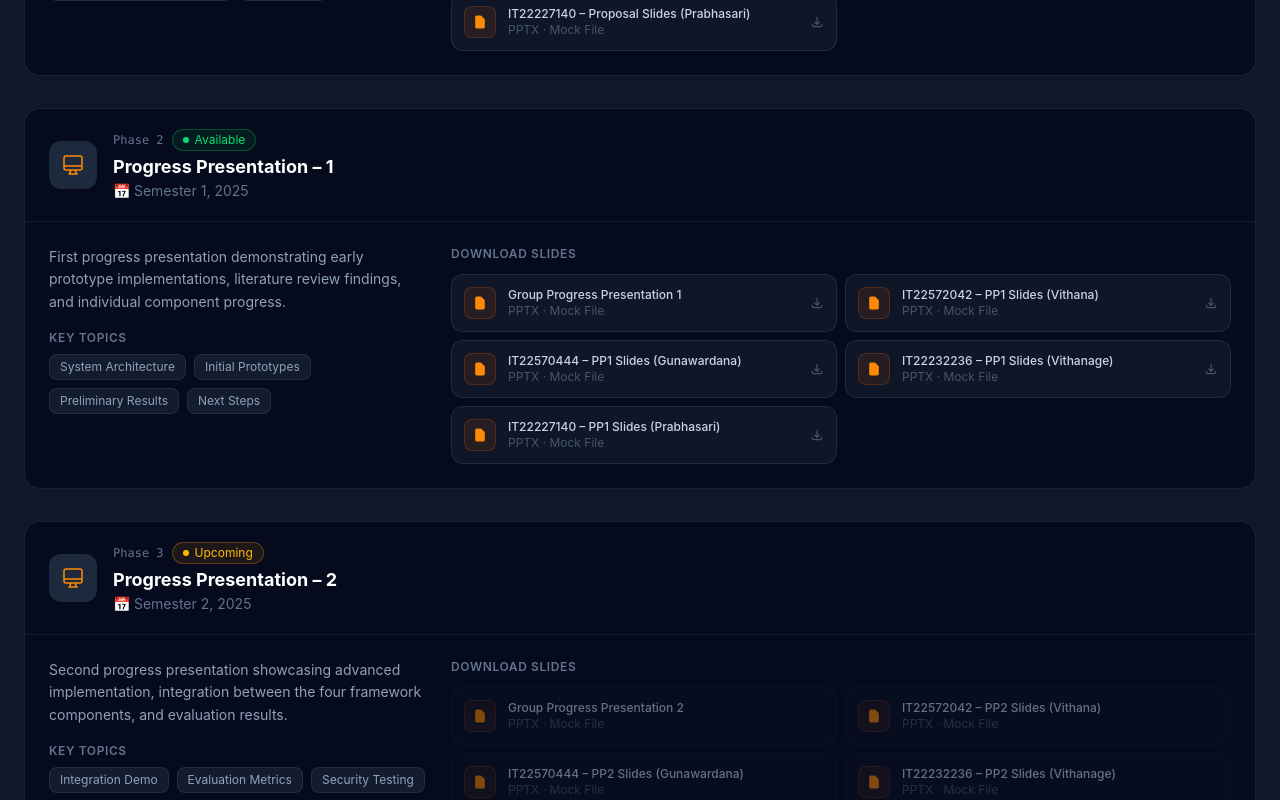
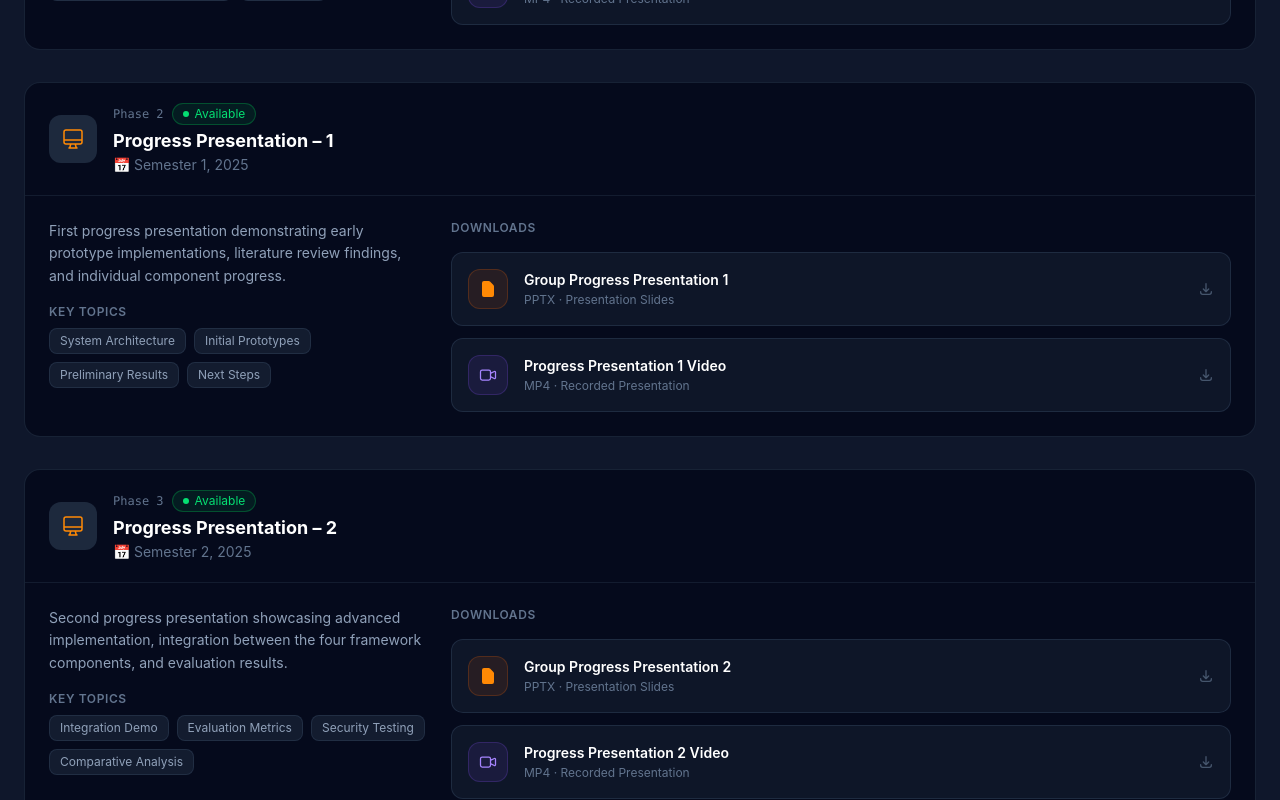
Before and after one commit to KavinMadusanka/Safe-AI-Web-Site, a React app in the folder frontend/: page / in a window 1280 px wide. Shown: the part 8180-8980 px from the top of the page. Built offline with nearby package versions, Linux system fonts and the light colour scheme; the HTML template or start-up script is replaced by a standard one.

Commit message:
Add video links and simplify slides data

```diff
--- a/frontend/src/pages/SlidesOfPastPresentations.jsx
+++ b/frontend/src/pages/SlidesOfPastPresentations.jsx
@@ -6,13 +6,8 @@ const presentations = [
     status: "available",
     description:
       "Initial proposal slides covering the research problem, objectives, conceptual framework, and methodology for the Trusted Framework for AI Code Integration.",
-    slides: [
-      { name: "Group Proposal Presentation", file: "#proposal-slides-group.pptx", type: "PPTX" },
-      { name: "IT22572042 – Proposal Slides (Vithana)", file: "#proposal-slides-vithana.pptx", type: "PPTX" },
-      { name: "IT22570444 – Proposal Slides (Gunawardana)", file: "#proposal-slides-gunawardana.pptx", type: "PPTX" },
-      { name: "IT22232236 – Proposal Slides (Vithanage)", file: "#proposal-slides-vithanage.pptx", type: "PPTX" },
-      { name: "IT22227140 – Proposal Slides (Prabhasari)", file: "#proposal-slides-prabhasari.pptx", type: "PPTX" },
-    ],
+    slides: { name: "Group Proposal Presentation", file: "#proposal-slides-group.pptx", type: "PPTX" },
+    video: { name: "Proposal Presentation Video", file: "#proposal-video.mp4" },
     highlights: ["Problem Statement", "Literature Gap", "Proposed Solution Overview", "Team Roles"],
   },
   {
@@ -22,29 +17,19 @@ const presentations = [
     status: "available",
     description:
       "First progress presentation demonstrating early prototype implementations, literature review findings, and individual component progress.",
-    slides: [
-      { name: "Group Progress Presentation 1", file: "#pp1-slides-group.pptx", type: "PPTX" },
-      { name: "IT22572042 – PP1 Slides (Vithana)", file: "#pp1-slides-vithana.pptx", type: "PPTX" },
-      { name: "IT22570444 – PP1 Slides (Gunawardana)", file: "#pp1-slides-gunawardana.pptx", type: "PPTX" },
-      { name: "IT22232236 – PP1 Slides (Vithanage)", file: "#pp1-slides-vithanage.pptx", type: "PPTX" },
-      { name: "IT22227140 – PP1 Slides (Prabhasari)", file: "#pp1-slides-prabhasari.pptx", type: "PPTX" },
-    ],
+    slides: { name: "Group Progress Presentation 1", file: "#pp1-slides-group.pptx", type: "PPTX" },
+    video: { name: "Progress Presentation 1 Video", file: "#pp1-video.mp4" },
     highlights: ["System Architecture", "Initial Prototypes", "Preliminary Results", "Next Steps"],
   },
   {
     id: 3,
     title: "Progress Presentation – 2",
     date: "Semester 2, 2025",
-    status: "upcoming",
+    status: "available",
     description:
       "Second progress presentation showcasing advanced implementation, integration between the four framework components, and evaluation results.",
-    slides: [
-      { name: "Group Progress Presentation 2", file: "#pp2-slides-group.pptx", type: "PPTX" },
-      { name: "IT22572042 – PP2 Slides (Vithana)", file: "#pp2-slides-vithana.pptx", type: "PPTX" },
-      { name: "IT22570444 – PP2 Slides (Gunawardana)", file: "#pp2-slides-gunawardana.pptx", type: "PPTX" },
-      { name: "IT22232236 – PP2 Slides (Vithanage)", file: "#pp2-slides-vithanage.pptx", type: "PPTX" },
-      { name: "IT22227140 – PP2 Slides (Prabhasari)", file: "#pp2-slides-prabhasari.pptx", type: "PPTX" },
-    ],
+    slides: { name: "Group Progress Presentation 2", file: "#pp2-slides-group.pptx", type: "PPTX" },
+    video: { name: "Progress Presentation 2 Video", file: "#pp2-video.mp4" },
     highlights: ["Integration Demo", "Evaluation Metrics", "Security Testing", "Comparative Analysis"],
   },
   {
@@ -54,13 +39,8 @@ const presentations = [
     status: "upcoming",
     description:
       "Final research presentation covering the complete framework, experimental evaluation, contributions, and future directions.",
-    slides: [
-      { name: "Group Final Presentation", file: "#final-slides-group.pptx", type: "PPTX" },
-      { name: "IT22572042 – Final Slides (Vithana)", file: "#final-slides-vithana.pptx", type: "PPTX" },
-      { name: "IT22570444 – Final Slides (Gunawardana)", file: "#final-slides-gunawardana.pptx", type: "PPTX" },
-      { name: "IT22232236 – Final Slides (Vithanage)", file: "#final-slides-vithanage.pptx", type: "PPTX" },
-      { name: "IT22227140 – Final Slides (Prabhasari)", file: "#final-slides-prabhasari.pptx", type: "PPTX" },
-    ],
+    slides: { name: "Group Final Presentation", file: "#final-slides-group.pptx", type: "PPTX" },
+    video: { name: "Final Presentation Video", file: "#final-video.mp4" },
     highlights: ["Complete Demo", "Research Outcomes", "Novelty & Contributions", "Q&A Session"],
   },
 ];
@@ -88,22 +68,22 @@ export default function SlidesOfPastPresentations() {
           </span>
           <h2 className="text-3xl md:text-4xl font-black text-white mb-4">Slides of Past Presentations</h2>
           <p className="text-slate-400 max-w-2xl mx-auto">
-            Presentation slides from all project milestones. Download individual or group slides for each phase.
+            Presentation slides from all project milestones. Download slides or watch the recorded video for each phase.
           </p>
         </div>
 
         <div className="space-y-8">
           {presentations.map((pres) => {
             const sc = statusConfig[pres.status];
+            const isAvailable = pres.status === "available";
+
             return (
               <div
                 key={pres.id}
                 className="bg-slate-950/70 border border-slate-800/80 hover:border-cyan-500/25 rounded-2xl overflow-hidden transition-all duration-300"
               >
                 {/* Header bar */}
-                <div className="flex items-center justify-between gap-4 px-6 py-5 border-b border-slate-800/60">
-                  <div className="flex items-center gap-4">
-                    {/* Slide icon */}
+                <div className="flex items-center gap-4 px-6 py-5 border-b border-slate-800/60">
                   <div className="w-12 h-12 flex-shrink-0 bg-slate-800 rounded-xl flex items-center justify-center">
                     <svg className="w-6 h-6 text-orange-400" fill="none" viewBox="0 0 24 24" stroke="currentColor">
                       <path strokeLinecap="round" strokeLinejoin="round" strokeWidth={1.5} d="M9.75 17L9 20l-1 1h8l-1-1-.75-3M3 13h18M5 17h14a2 2 0 002-2V5a2 2 0 00-2-2H5a2 2 0 00-2 2v10a2 2 0 002 2z" />
@@ -121,14 +101,12 @@ export default function SlidesOfPastPresentations() {
                     <p className="text-slate-500 text-sm">📅 {pres.date}</p>
                   </div>
                 </div>
-                </div>
 
                 {/* Body */}
                 <div className="p-6 grid md:grid-cols-3 gap-6">
                   {/* Description + highlights */}
                   <div className="md:col-span-1">
                     <p className="text-slate-400 text-sm leading-relaxed mb-4">{pres.description}</p>
-                    <div>
                     <p className="text-slate-500 text-xs font-semibold uppercase tracking-wider mb-2">Key Topics</p>
                     <div className="flex flex-wrap gap-2">
                       {pres.highlights.map((h) => (
@@ -141,43 +119,64 @@ export default function SlidesOfPastPresentations() {
                       ))}
                     </div>
                   </div>
-                  </div>
 
-                  {/* Slide downloads */}
-                  <div className="md:col-span-2">
-                    <p className="text-slate-500 text-xs font-semibold uppercase tracking-wider mb-3">Download Slides</p>
-                    <div className="grid sm:grid-cols-2 gap-2">
-                      {pres.slides.map((slide) => (
+                  {/* Downloads: slide + video */}
+                  <div className="md:col-span-2 flex flex-col gap-3">
+                    <p className="text-slate-500 text-xs font-semibold uppercase tracking-wider mb-1">Downloads</p>
+
+                    {/* Slide */}
                     <a
-                          key={slide.name}
-                          href={slide.file}
-                          onClick={(e) => e.preventDefault()}
-                          className={`flex items-center gap-3 p-3 rounded-xl border transition-all duration-200 group ${
-                            pres.status === "available"
+                      href={isAvailable ? pres.slides.file : undefined}
+                      target={isAvailable ? "_blank" : undefined}
+                      rel="noopener noreferrer"
+                      className={`flex items-center gap-4 p-4 rounded-xl border transition-all duration-200 group ${
+                        isAvailable
                           ? "bg-slate-800/40 border-slate-700/50 hover:border-cyan-500/40 hover:bg-slate-800/80 cursor-pointer"
-                              : "bg-slate-800/20 border-slate-800/40 opacity-50 cursor-not-allowed"
+                          : "bg-slate-800/20 border-slate-800/40 opacity-50 cursor-not-allowed pointer-events-none"
                       }`}
                     >
-                          {/* PPTX icon */}
-                          <div className="w-8 h-8 flex-shrink-0 bg-orange-500/10 border border-orange-500/20 rounded-lg flex items-center justify-center">
-                            <svg className="w-4 h-4 text-orange-400" fill="currentColor" viewBox="0 0 20 20">
+                      <div className="w-10 h-10 flex-shrink-0 bg-orange-500/10 border border-orange-500/20 rounded-xl flex items-center justify-center">
+                        <svg className="w-5 h-5 text-orange-400" fill="currentColor" viewBox="0 0 20 20">
                           <path fillRule="evenodd" d="M4 4a2 2 0 012-2h4.586A2 2 0 0112 2.586L15.414 6A2 2 0 0116 7.414V16a2 2 0 01-2 2H6a2 2 0 01-2-2V4z" clipRule="evenodd" />
                         </svg>
                       </div>
                       <div className="flex-1 min-w-0">
-                            <p className="text-slate-300 group-hover:text-white text-xs font-medium truncate transition-colors">
-                              {slide.name}
-                            </p>
-                            <p className="text-slate-600 text-xs">{slide.type} · Mock File</p>
+                        <p className="text-white text-sm font-semibold">{pres.slides.name}</p>
+                        <p className="text-slate-500 text-xs mt-0.5">{pres.slides.type} · Presentation Slides</p>
                       </div>
-                          {pres.status === "available" && (
-                            <svg className="w-3.5 h-3.5 text-slate-600 group-hover:text-cyan-400 transition-colors flex-shrink-0" fill="none" viewBox="0 0 24 24" stroke="currentColor">
+                      {isAvailable && (
+                        <svg className="w-4 h-4 text-slate-600 group-hover:text-cyan-400 transition-colors flex-shrink-0" fill="none" viewBox="0 0 24 24" stroke="currentColor">
                           <path strokeLinecap="round" strokeLinejoin="round" strokeWidth={2} d="M4 16v1a3 3 0 003 3h10a3 3 0 003-3v-1m-4-4l-4 4m0 0l-4-4m4 4V4" />
                         </svg>
                       )}
                     </a>
-                      ))}
+
+                    {/* Video */}
+                    <a
+                      href={isAvailable ? pres.video.file : undefined}
+                      target={isAvailable ? "_blank" : undefined}
+                      rel="noopener noreferrer"
+                      className={`flex items-center gap-4 p-4 rounded-xl border transition-all duration-200 group ${
+                        isAvailable
+                          ? "bg-slate-800/40 border-slate-700/50 hover:border-violet-500/40 hover:bg-slate-800/80 cursor-pointer"
+                          : "bg-slate-800/20 border-slate-800/40 opacity-50 cursor-not-allowed pointer-events-none"
+                      }`}
+                    >
+                      <div className="w-10 h-10 flex-shrink-0 bg-violet-500/10 border border-violet-500/20 rounded-xl flex items-center justify-center">
+                        <svg className="w-5 h-5 text-violet-400" fill="none" viewBox="0 0 24 24" stroke="currentColor">
+                          <path strokeLinecap="round" strokeLinejoin="round" strokeWidth={1.5} d="M15 10l4.553-2.277A1 1 0 0121 8.618v6.764a1 1 0 01-1.447.894L15 14M5 18h8a2 2 0 002-2V8a2 2 0 00-2-2H5a2 2 0 00-2 2v8a2 2 0 002 2z" />
+                        </svg>
                       </div>
+                      <div className="flex-1 min-w-0">
+                        <p className="text-white text-sm font-semibold">{pres.video.name}</p>
+                        <p className="text-slate-500 text-xs mt-0.5">MP4 · Recorded Presentation</p>
+                      </div>
+                      {isAvailable && (
+                        <svg className="w-4 h-4 text-slate-600 group-hover:text-violet-400 transition-colors flex-shrink-0" fill="none" viewBox="0 0 24 24" stroke="currentColor">
+                          <path strokeLinecap="round" strokeLinejoin="round" strokeWidth={2} d="M4 16v1a3 3 0 003 3h10a3 3 0 003-3v-1m-4-4l-4 4m0 0l-4-4m4 4V4" />
+                        </svg>
+                      )}
+                    </a>
                   </div>
                 </div>
               </div>
@@ -189,9 +188,9 @@ export default function SlidesOfPastPresentations() {
         <div className="mt-10 flex items-start gap-3 bg-amber-500/5 border border-amber-500/20 rounded-xl p-4">
           <span className="text-amber-400 text-lg flex-shrink-0">ℹ</span>
           <p className="text-slate-400 text-sm">
-            Slides marked as <strong className="text-amber-400">Upcoming</strong> will be added after the respective presentation.
+            Slides and videos marked as <strong className="text-amber-400">Upcoming</strong> will be added after the respective presentation.
             Replace placeholder <code className="text-cyan-400 bg-slate-800 px-1 rounded text-xs">file="#..."</code> values
-            in <code className="text-cyan-400 bg-slate-800 px-1 rounded text-xs">SlidesOfPastPresentations.jsx</code> with real file paths.
+            in <code className="text-cyan-400 bg-slate-800 px-1 rounded text-xs">SlidesOfPastPresentations.jsx</code> with real file paths or URLs.
           </p>
         </div>
       </div>
```
Lines whose indentation alone changed are shown as unchanged.
